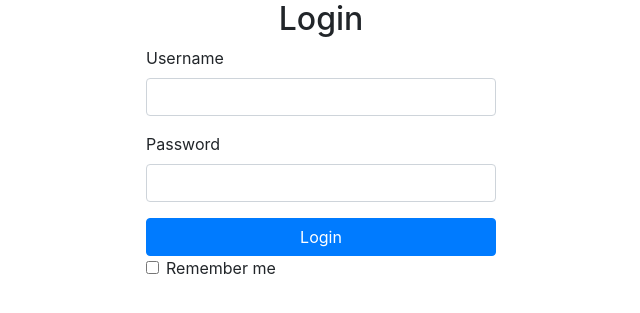
After one commit to Pristine-Mind/lab-management-system, a Django app: page /login/ in a window 1280 px wide. The commit adds this page. Shown: the top 313 px of the page, without its empty margins (319-959 px from the left). Run offline with Django 4.2, Linux system fonts and the light colour scheme; some libraries are stand-ins or nearby versions.

Commit message:
Add login/logout view

```diff
--- a/docker-compose.yml
+++ b/docker-compose.yml
@@ -31,9 +31,14 @@ services:
       interval: 10s
       timeout: 5s
       retries: 5
+    volumes:
+      - postgres_data:/var/lib/postgresql/data/
 
   web:
     <<: *base_server_setup
     ports:
       - 8000:8000
     command: python manage.py runserver 0.0.0.0:8000
+
+volumes:
+  postgres_data:
--- a/main/settings.py
+++ b/main/settings.py
@@ -248,3 +248,6 @@ PWA_APP_SCREENSHOTS = [
         "type": "image/png"
     }
 ]
+
+LOGIN_URL = 'login'
+LOGIN_REDIRECT_URL = 'stock_dashboard'
--- a/main/urls.py
+++ b/main/urls.py
@@ -18,10 +18,13 @@ Including another URLconf
 from django.contrib import admin
 from django.urls import path, include
 from medicine.views import stock_dashboard
+from medicine.views import LoginView, LogoutView
 
 urlpatterns = [
     path("admin/", admin.site.urls),
     path("medicine/", include("medicine.urls")),
     path("", stock_dashboard, name="stock_dashboard"),
     path('', include('pwa.urls')),
+    path('login/', LoginView.as_view(), name='login'),
+    path('logout/', LogoutView.as_view(), name='logout'),
 ]
--- /dev/null
+++ b/medicine/templates/login.html
@@ -0,0 +1,46 @@
+<!DOCTYPE html>
+<html lang="en">
+<head>
+    <meta charset="UTF-8">
+    <meta name="viewport" content="width=device-width, initial-scale=1.0">
+    <title>Login</title>
+    <!-- Bootstrap CSS -->
+    <link href="https://stackpath.bootstrapcdn.com/bootstrap/4.5.2/css/bootstrap.min.css" rel="stylesheet">
+</head>
+<body>
+    <div class="container">
+        <div class="row justify-content-center">
+            <div class="col-md-4">
+                <h2 class="text-center">Login</h2>
+                {% if form.errors %}
+                    <div class="alert alert-danger" role="alert">
+                        Your username and password didn't match. Please try again.
+                    </div>
+                {% endif %}
+                <form method="post" novalidate>
+                    {% csrf_token %}
+                    <div class="form-group">
+                        <label for="id_username">Username</label>
+                        <input type="text" name="username" class="form-control" id="id_username" required>
+                    </div>
+                    <div class="form-group">
+                        <label for="id_password">Password</label>
+                        <input type="password" name="password" class="form-control" id="id_password" required>
+                    </div>
+                    <button type="submit" class="btn btn-primary btn-block">Login</button>
+                    <div class="form-group form-check">
+                        <input type="checkbox" class="form-check-input" id="rememberMe">
+                        <label class="form-check-label" for="rememberMe">Remember me</label>
+                    </div>
+
+                </form>
+            </div>
+        </div>
+    </div>
+
+    <!-- Bootstrap JS and dependencies -->
+    <script src="https://code.jquery.com/jquery-3.5.1.slim.min.js"></script>
+    <script src="https://cdn.jsdelivr.net/npm/@popperjs/core@2.9.3/dist/umd/popper.min.js"></script>
+    <script src="https://stackpath.bootstrapcdn.com/bootstrap/4.5.2/js/bootstrap.min.js"></script>
+</body>
+</html>
--- a/medicine/views.py
+++ b/medicine/views.py
@@ -8,6 +8,13 @@ from django.db import models
 from django.shortcuts import render, redirect, get_object_or_404
 from django.core.paginator import Paginator
 from django.db.models import Q
+from django.shortcuts import render, redirect
+from django.contrib.auth import authenticate, login, logout
+from django.views import View
+from django.contrib.auth.forms import AuthenticationForm
+from django.urls import reverse_lazy
+from django.contrib.auth.decorators import login_required
+from django.conf import settings
 
 from .models import (
     Batch,
@@ -23,7 +30,7 @@ from .forms import (
 )
 
 
-# View to add medicine
+@login_required
 def add_medicine(request):
     if request.method == "POST":
         form = MedicineForm(request.POST)
@@ -35,7 +42,7 @@ def add_medicine(request):
     return render(request, "medicine/add_medicine.html", {"form": form})
 
 
-# View to add batch
+@login_required
 def add_batch(request):
     if request.method == "POST":
         form = BatchForm(request.POST)
@@ -47,6 +54,7 @@ def add_batch(request):
     return render(request, "medicine/add_batch.html", {"form": form})
 
 
+@login_required
 def create_bill(request):
     batches = Batch.objects.filter(quantity__gt=0)
 
@@ -97,7 +105,7 @@ def create_bill(request):
     return render(request, "medicine/create_bill.html", {"form": form, "batches": batches})
 
 
-# View to print bill
+@login_required
 def print_bill(request, pk):
     bill = Bill.objects.get(pk=pk)
     template = get_template("medicine/bill_pdf.html")
@@ -108,6 +116,7 @@ def print_bill(request, pk):
     return response
 
 
+@login_required
 def replenish_stock(request, batch_id):
     batch = get_object_or_404(Batch, id=batch_id)
     if request.method == "POST":
@@ -123,11 +132,13 @@ def replenish_stock(request, batch_id):
     return render(request, "medicine/replenish_stock.html", {"form": form, "batch": batch})
 
 
+@login_required
 def low_stock_alerts(request):
     low_stock_batches = Batch.objects.filter(quantity__lte=Batch.LOW_STOCK_THRESHOLD)
     return render(request, "medicine/low_stock_alerts.html", {"low_stock_batches": low_stock_batches})
 
 
+@login_required
 def stock_dashboard(request):
     total_medicines = Medicine.objects.values('name').distinct().count()
     total_batches = Batch.objects.values('batch_number').distinct().count()
@@ -142,6 +153,7 @@ def stock_dashboard(request):
     return render(request, "medicine/stock_dashboard.html", context)
 
 
+@login_required
 def medicine_list(request):
     query = request.GET.get("q", None)
     if query:
@@ -172,6 +184,35 @@ def medicine_list(request):
     )
 
 
+@login_required
 def batch_list(request):
     batches = Batch.objects.all()
     return render(request, "medicine/batch_list.html", {"batches": batches})
+
+
+class LoginView(View):
+    template_name = 'login.html'
+    form_class = AuthenticationForm
+    success_url = reverse_lazy(settings.LOGIN_REDIRECT_URL)
+
+    def get(self, request):
+        form = self.form_class()
+        return render(request, self.template_name, {'form': form})
+
+    def post(self, request):
+        form = self.form_class(data=request.POST)
+        if form.is_valid():
+            username = form.cleaned_data.get('username')
+            password = form.cleaned_data.get('password')
+            user = authenticate(username=username, password=password)
+            if user is not None:
+                login(request, user)
+                return redirect(settings.LOGIN_REDIRECT_URL)
+        return render(request, self.template_name, {'form': form})
+
+
+class LogoutView(View):
+
+    def get(self, request):
+        logout(request)
+        return redirect('login')
```
Also changed, not shown: medicine/templates/base.html (+10 -5 lines).
